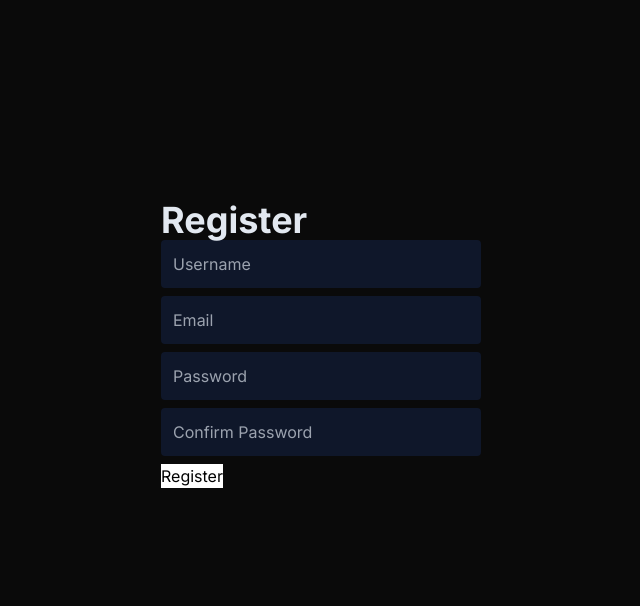
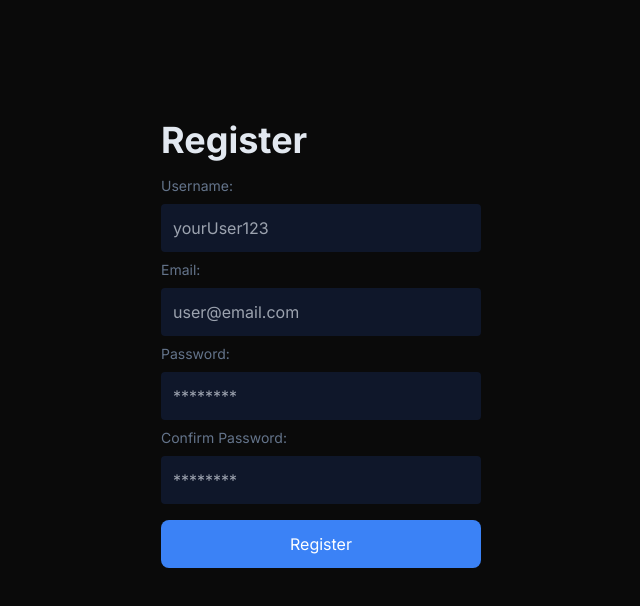
Before and after one commit to Lemito66/nextjs-prisma-login, a Next.js app: page /auth/register in a window 1280 px wide. Shown: the top 606 px of the page, without its empty margins (319-959 px from the left). Built offline with nearby package versions, Linux system fonts and the light colour scheme.

Commit message:
register terminado

```diff
--- a/package.json
+++ b/package.json
@@ -10,6 +10,7 @@
   },
   "dependencies": {
     "@prisma/client": "^5.8.1",
+    "bcrypt": "^5.1.1",
     "next": "14.0.4",
     "react": "^18",
     "react-dom": "^18",
--- /dev/null
+++ b/src/app/api/auth/register/route.js
@@ -0,0 +1,67 @@
+import { NextResponse } from "next/server";
+import prisma from "@/libs/db";
+import bcrypt from "bcrypt";
+
+export async function POST(request) {
+  try {
+    const data = await request.json();
+    const userFound = await prisma.user.findUnique({
+      where: {
+        username: data.username,
+      },
+    });
+    if (userFound) {
+      return NextResponse.json(
+        {
+          message: "User already exists",
+        },
+        {
+          status: 400,
+        }
+      );
+    }
+
+    const emailFound = await prisma.user.findUnique({
+      where: {
+        email: data.email,
+      },
+    });
+    if (emailFound) {
+      return NextResponse.json(
+        {
+          message: "Email already exists",
+        },
+        {
+          status: 400,
+        }
+      );
+    }
+
+    //console.log(data);
+    const hashPassword = await bcrypt.hash(data.password, 10); // Utilizamos bcrypt para encriptar la contraseña y el 10 es el número de veces que se va a encriptar
+    const NewUser = await prisma.user.create({
+      data: {
+        username: data.username,
+        email: data.email,
+        password: hashPassword,
+      },
+    });
+    //console.log(NewUser);
+
+    const { password: _, ...user } = NewUser; // Eliminamos el password de la respuesta
+
+    return NextResponse.json({
+      message: "User created",
+      data: NewUser,
+    });
+  } catch (error) {
+    return NextResponse.json(
+      {
+        message: error.message,
+      },
+      {
+        status: 500,
+      }
+    );
+  }
+}
--- a/src/app/auth/register/page.jsx
+++ b/src/app/auth/register/page.jsx
@@ -1,28 +1,130 @@
 "use client";
 import { useForm } from "react-hook-form";
-import InputForm from "@/components/UI/InputForm";
-import { INPUT_FORMS } from "@/app/data/inputForms";
+import { useRouter } from "next/navigation";
 
 function RegisterPage() {
-  const { register, handleSubmit } = useForm();
+  const {
+    register,
+    handleSubmit,
+    formState: { errors },
+  } = useForm();
 
-  const onSubmit = handleSubmit((data) => {
-    console.log(data);
+  const router = useRouter();
+
+  const onSubmit = handleSubmit(async (data) => {
+    if (data.password !== data.confirmPassword) {
+      return alert("Passwords do not match");
+    }
+    const response = await fetch("/api/auth/register", {
+      method: "POST",
+      headers: {
+        "Content-Type": "application/json",
+      },
+      body: JSON.stringify({
+        username: data.username,
+        email: data.email,
+        password: data.password,
+      }),
+    });
+    if (response.ok) {
+      router.push("/auth/login");
+    }
+    console.log(response);
+    //const resJSON = await response.json();
+    //console.log(resJSON);
   });
+
+  console.log(errors);
   return (
     <div className="h-[calc(100vh-7rem)] flex justify-center items-center">
       <form onSubmit={onSubmit} className="w-1/4">
-        <h1 className="text-slate-200 font-bold text-4xl">Register</h1>
-        {INPUT_FORMS.map((inputForm) => (
-          <InputForm
-            key={inputForm.id}
-            type={inputForm.type}
-            placeholder={inputForm.placeholder}
-            register={register(inputForm.register, { required: true })}
-            className={inputForm.className}
-          />
-        ))}
-        <button className="bg-white">Register</button>
+        <h1 className="text-slate-200 font-bold text-4xl mb-4">Register</h1>
+
+        <label htmlFor="username" className="text-slate-500 mb-2 block text-sm">
+          Username:
+        </label>
+        <input
+          type="text"
+          {...register("username", {
+            required: {
+              value: true,
+              message: "Username is required",
+            },
+          })}
+          className="p-3 rounded block mb-2 bg-slate-900 text-slate-300 w-full"
+          placeholder="yourUser123"
+        />
+
+        {errors.username && (
+          <span className="text-red-500 text-xs">
+            {errors.username.message}
+          </span>
+        )}
+
+        <label htmlFor="email" className="text-slate-500 mb-2 block text-sm">
+          Email:
+        </label>
+        <input
+          type="email"
+          {...register("email", {
+            required: {
+              value: true,
+              message: "Email is required",
+            },
+          })}
+          className="p-3 rounded block mb-2 bg-slate-900 text-slate-300 w-full"
+          placeholder="user@email.com"
+        />
+        {errors.email && (
+          <span className="text-red-500 text-xs">{errors.email.message}</span>
+        )}
+
+        <label htmlFor="password" className="text-slate-500 mb-2 block text-sm">
+          Password:
+        </label>
+        <input
+          type="password"
+          {...register("password", {
+            required: {
+              value: true,
+              message: "Password is required",
+            },
+          })}
+          className="p-3 rounded block mb-2 bg-slate-900 text-slate-300 w-full"
+          placeholder="********"
+        />
+        {errors.password && (
+          <span className="text-red-500 text-sm">
+            {errors.password.message}
+          </span>
+        )}
+
+        <label
+          htmlFor="confirmPassword"
+          className="text-slate-500 mb-2 block text-sm"
+        >
+          Confirm Password:
+        </label>
+        <input
+          type="password"
+          {...register("confirmPassword", {
+            required: {
+              value: true,
+              message: "Confirm Password is required",
+            },
+          })}
+          className="p-3 rounded block mb-2 bg-slate-900 text-slate-300 w-full"
+          placeholder="********"
+        />
+        {errors.confirmPassword && (
+          <span className="text-red-500 text-sm">
+            {errors.confirmPassword.message}
+          </span>
+        )}
+
+        <button className="w-full bg-blue-500 text-white p-3 rounded-lg mt-2">
+          Register
+        </button>
       </form>
     </div>
   );
```
Also changed, not shown: 1 other file (tests, documents, lock files or other folders).
